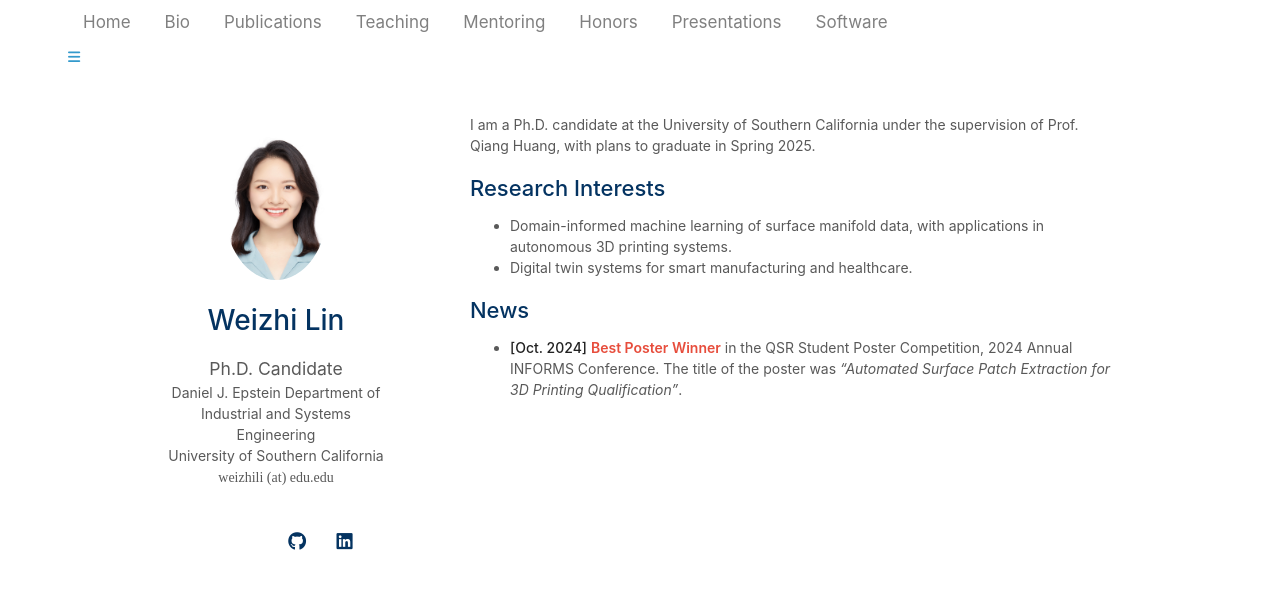
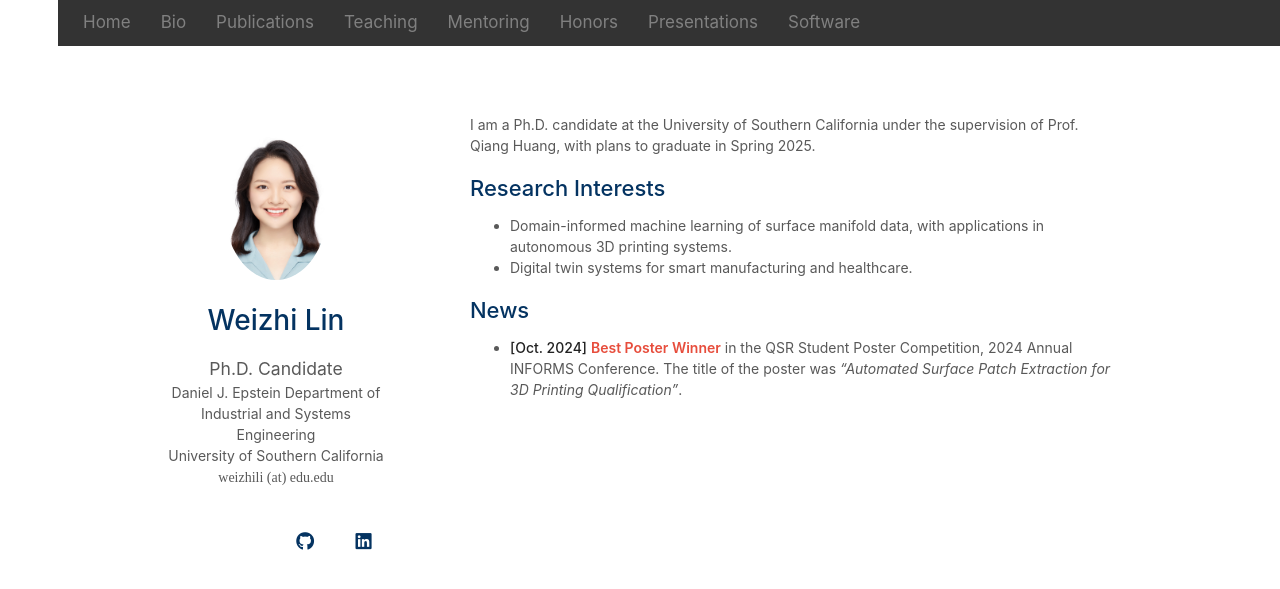
Before and after one commit to weizhi-lin/weizhi-lin.github.io, a Jekyll site: the page built from index.md, in a window 1280 px wide. Shown: the top 589 px of the page. Built offline with Jekyll 4.4.1, drawn with Linux system fonts in a browser that asks for light colours; a style sheet for code colours, icons or effects is not loaded.

Commit message:
Update homepage.html

```diff
--- a/_layouts/homepage.html
+++ b/_layouts/homepage.html
@@ -18,12 +18,11 @@
     <link rel="icon" media="(prefers-color-scheme:light)" href="{{ site.favicon }}" type="image/png" />
     <script src="./assets/js/favicon-switcher.js" type="application/javascript"></script>
 
-
-    <link rel=stylesheet href=https://cdnjs.cloudflare.com/ajax/libs/academicons/1.8.6/css/academicons.min.css integrity="sha256-uFVgMKfistnJAfoCUQigIl+JfUaP47GrRKjf6CTPVmw=" crossorigin=anonymous>
+    <!-- External Stylesheets -->
+    <link rel="stylesheet" href="https://cdnjs.cloudflare.com/ajax/libs/academicons/1.8.6/css/academicons.min.css" integrity="sha256-uFVgMKfistnJAfoCUQigIl+JfUaP47GrRKjf6CTPVmw=" crossorigin="anonymous">
     <link rel="stylesheet" href="https://cdnjs.cloudflare.com/ajax/libs/font-awesome/6.4.2/css/all.min.css" integrity="sha512-z3gLpd7yknf1YoNbCzqRKc4qyor8gaKU1qmn+CShxbuBusANI9QpRohGBreCFkKxLhei6S9CQXFEbbKuqLg0DA==" crossorigin="anonymous" referrerpolicy="no-referrer" />
 
-
-
+    <!-- Internal Stylesheets -->
     {% if site.font == "Sans Serif" %}
     <link rel="stylesheet" href="./assets/css/font_sans_serif.css">
     {% else %}
@@ -39,10 +38,10 @@
 
     <link rel="stylesheet" href="./assets/css/nav.css">
 
+    <!-- MathJax Configuration -->
     <script type="text/javascript" id="MathJax-script" async
       src="https://cdn.jsdelivr.net/npm/mathjax@3/es5/tex-mml-chtml.js">
     </script>
-
     <script type="text/javascript">
       MathJax = {
         tex: {
@@ -52,68 +51,102 @@
       };
     </script>
 
+    <!-- Responsive Navigation JavaScript -->
     <script type="text/javascript">
-      function toggle_vis(id) {
-          var e = document.getElementById(id);
-          if (e.style.display == 'none')
-              e.style.display = 'inline';
-          else
-              e.style.display = 'none';
-      }
-   </script>
-
-   <script>
-      function myFunction() {
+      function toggleNav() {
         var x = document.getElementById("myLinks");
-      if (x.style.display === "inline") {
+        if (x.style.display === "block") {
           x.style.display = "none";
         } else {
-        x.style.display = "inline";
-
-      }
-      }
-
-      function reverseLinks() {
-    var container = document.getElementById("myLinks");
-    var links = Array.from(container.getElementsByTagName('a'));
-    container.innerHTML = '';
-    for (var i = links.length - 1; i >= 0; i--) {
-      container.appendChild(links[i]);
+          x.style.display = "block";
         }
       }
     </script>
 
+    <!-- Responsive Navigation Bar -->
+    <style>
+      .topnav {
+        background-color: #333;
+        overflow: hidden;
+      }
+
+      .topnav a {
+        float: left;
+        display: block;
+        color: #f2f2f2;
+        text-align: center;
+        padding: 14px 16px;
+        text-decoration: none;
+        font-size: 17px;
+      }
+
+      .topnav a:hover {
+        background-color: #ddd;
+        color: black;
+      }
+
+      .topnav .icon {
+        display: none;
+      }
+
+      @media screen and (max-width: 600px) {
+        .topnav a {display: none;}
+        .topnav a.icon {
+          float: right;
+          display: block;
+        }
+      }
+
+      .responsive {
+        position: relative;
+      }
+
+      .responsive a {
+        float: none;
+        display: block;
+        text-align: left;
+      }
+
+      @media screen and (max-width: 600px) {
+        .topnav.responsive {position: relative;}
+        .topnav.responsive a {
+          float: none;
+          display: block;
+          text-align: left;
+        }
+        .topnav.responsive .icon {
+          position: absolute;
+          right: 0;
+          top: 0;
+        }
+      }
+    </style>
+  </head>
+
+  <body>
+
     <!-- Navigation Bar -->
-  <div class="topnav">
+    <div class="topnav" id="myTopnav">
       <div id="myLinks">
         {% include navigation.md %}
       </div>
-    <a href="javascript:void(0);" class="icon" onclick="myFunction();reverseLinks()">
+      <a href="javascript:void(0);" class="icon" onclick="toggleNav()">
         <i class="fa fa-bars"></i>
       </a>
     </div>
 
-
-
-
-  </head>
-  <body>
-
-
+    <!-- Main Content -->
     <div class="wrapper">
       <header>
-
         {% if site.avatar %}
         <a class="image avatar"><img src="{{ site.avatar }}" alt="avatar" /></a>
         {% endif %}
-
         <h1>{{ site.title }}</h1>
 
         {% if site.position %}
         <position style="font-size:1.10rem;">{{ site.position }}</position>
         <br>
         {% endif %}
-
 
         {% if site.subaffiliation %}
         <a href="{{ site.subaffiliation_link }}" rel="noopener" target="_blank">
@@ -123,7 +156,9 @@
         {% endif %}
 
         {% if site.affiliation %}
-        <a href="{{ site.affiliation_link }}" rel="noopener"><autocolor>{{ site.affiliation }}</autocolor></a>
+        <a href="{{ site.affiliation_link }}" rel="noopener">
+          <autocolor>{{ site.affiliation }}</autocolor>
+        </a>
         <br>
         {% endif %}
 
@@ -131,59 +166,39 @@
         <email>{{ site.email }}</email>
         {% endif %}
 
-
-        <br>
-        <br>
+        <br><br>
         <div class="social-icons">
           {% if site.google_scholar %}
-        <a style="margin: 0 5px 0 0" href="{{ site.google_scholar }}">
-          <i class="ai ai-google-scholar" style="font-size:1.2rem"></i>
-        </a>
+          <a href="{{ site.google_scholar }}"><i class="ai ai-google-scholar"></i></a>
           {% endif %}
-
           {% if site.cv_link %}
-        <a style="margin: 0 5px 0 0" href="{{ site.cv_link }}">
-          <i class="ai ai-cv" style="font-size:1.3rem;"></i>
-        </a>
+          <a href="{{ site.cv_link }}"><i class="ai ai-cv"></i></a>
           {% endif %}
-
           {% if site.github_link %}
-        <a style="margin: 0 5px 0 0" href="{{ site.github_link }}">
-          <i class="fab fa-github"></i>
-        </a>
+          <a href="{{ site.github_link }}"><i class="fab fa-github"></i></a>
           {% endif %}
-
           {% if site.linkedin %}
-        <a style="margin: 0 5px 0 0" href="{{ site.linkedin }}">
-          <i class="fab fa-linkedin"></i>
-        </a>
+          <a href="{{ site.linkedin }}"><i class="fab fa-linkedin"></i></a>
           {% endif %}
-
           {% if site.twitter %}
-        <a style="margin: 0 0 0 0" href="{{ site.twitter }}">
-          <i class="fab fa-x-twitter"></i>
-        </a>
+          <a href="{{ site.twitter }}"><i class="fab fa-x-twitter"></i></a>
           {% endif %}
         </div>
         <br>
+      </header>
 
-      </header>
       <section>
+        {{ content }}
+        <br>
+        {% if site.enable_footnote %}
+        <p><small>Powered by Jekyll and <a href="https://github.com/yaoyao-liu/minimal-light" target="_blank">Minimal Light</a> theme.</small></p>
+        {% endif %}
+      </section>
 
-      {{ content }}
+      <footer></footer>
+    </div>
 
-      <br>
-
-      {% if site.enable_footnote %}
-      <p><small>Powered by Jekyll and <a href="https://github.com/yaoyao-liu/minimal-light" target="_blank" rel="noopener">Minimal Light</a> theme.</small></p>
-      {% endif %}
-
-      </section>
-      <footer>
-
-      </footer>
-    </div>
-    <script src="{{ "/assets/js/scale.fix.js" | relative_url }}"></script>
+    <script src="{{ '/assets/js/scale.fix.js' | relative_url }}"></script>
     {% if site.google_analytics %}
     <script>
       (function(i,s,o,g,r,a,m){i['GoogleAnalyticsObject']=r;i[r]=i[r]||function(){
```
Lines whose indentation alone changed are shown as unchanged.
